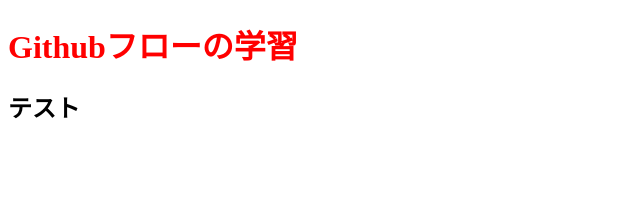
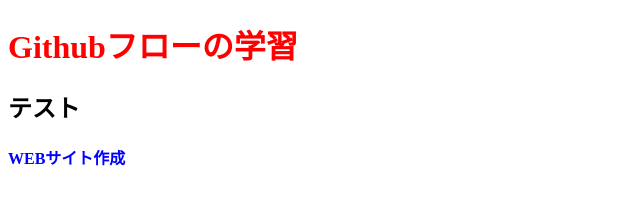
Before and after one commit to mochimami/brunch, a plain HTML site: page index.html in a window 1280 px wide. Shown: the whole page, without its empty margins (0-640 px from the left). Drawn offline with Linux system fonts and the light colour scheme.

Commit message:
add description

```diff
--- a/index.html
+++ b/index.html
@@ -9,5 +9,6 @@
 <body>
   <h1>Githubフローの学習</h1>
   <h2>テスト</h2>
+  <h4>WEBサイト作成</h4>
 </body>
 </html>
--- a/style.css
+++ b/style.css
@@ -1,3 +1,7 @@
 h1{
   color: red;
 }
+
+h4{
+  color: blue;
+}
```
